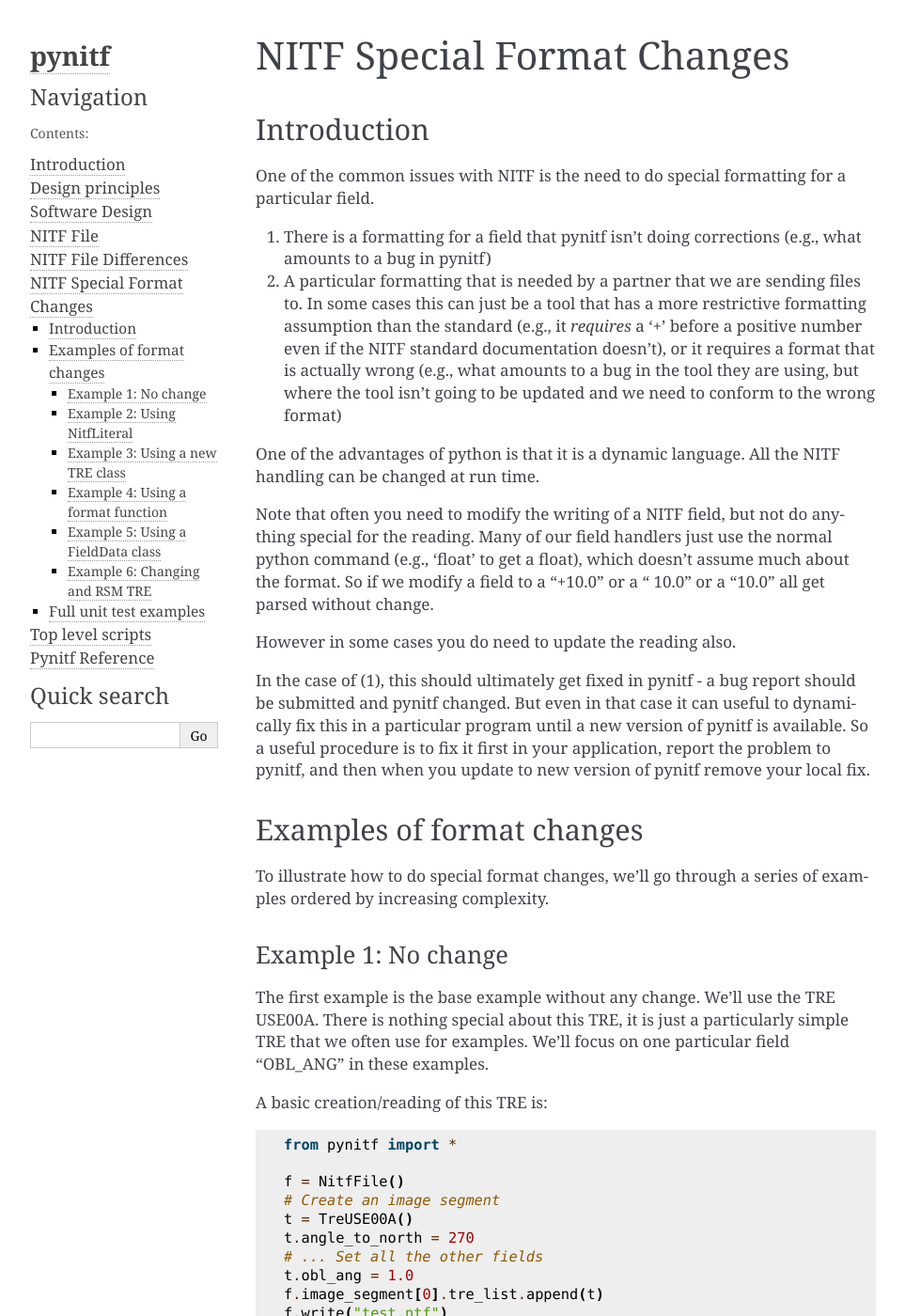
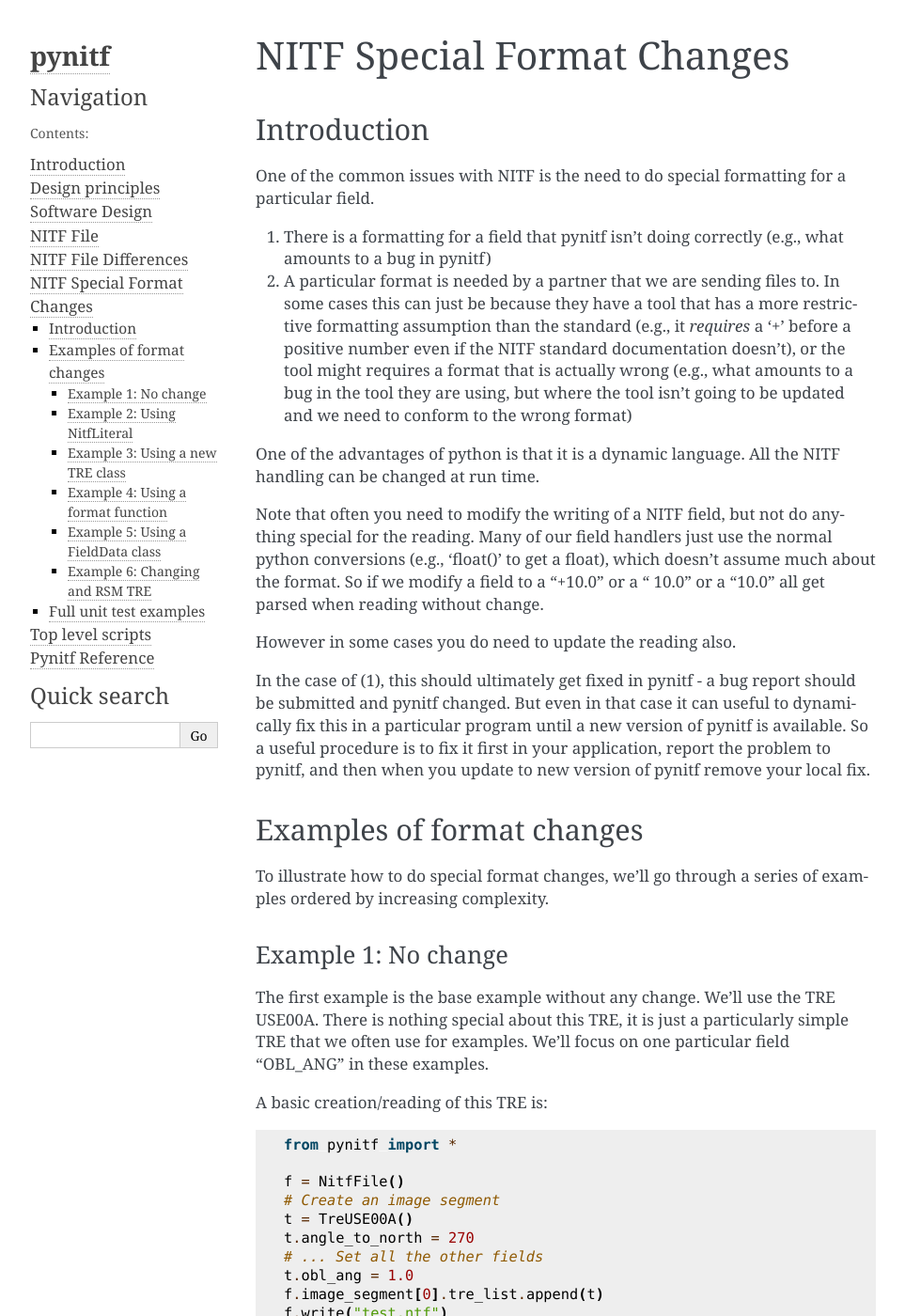
Before and after one commit to Cartography-jpl/pynitf, a Sphinx documentation site: the page built from doc/nitf_format_change.rst, in a window 1280 px wide and 1400 px high. Shown: the whole window at 94% size, without its empty margins (148-1111 px from the left). Built offline with Sphinx 7.4.7, drawn with Linux system fonts in a browser that asks for light colours; some of the changed text lies outside the part shown.

Commit message:
Clean up some of the documentation text.

```diff
--- a/doc/design.rst
+++ b/doc/design.rst
@@ -92,6 +92,8 @@ The function handle forwards work to the function handle_h, as shown in
 	  first h can handle the args
        end note
    end
+
+.. _field-struct-section:
 
 FieldStruct
 ------------
--- a/doc/nitf_format_change.rst
+++ b/doc/nitf_format_change.rst
@@ -8,13 +8,14 @@ Introduction
 One of the common issues with NITF is the need to do special formatting
 for a particular field.
 
-#. There is a formatting for a field that pynitf isn't doing corrections
+#. There is a formatting for a field that pynitf isn't doing correctly
    (e.g., what amounts to a bug in pynitf)
-#. A particular formatting that is needed by a partner that we are
-   sending files to. In some cases this can just be a tool that has
-   a more restrictive formatting assumption than the standard (e.g.,
+#. A particular format is needed by a partner that we are
+   sending files to. In some cases this can just be because they have a
+   tool that has a more restrictive formatting assumption than the standard
+   (e.g.,
    it *requires* a '+' before a positive number even if the NITF standard
-   documentation doesn't), or it requires a format that is actually
+   documentation doesn't), or the tool might requires a format that is actually
    wrong (e.g., what amounts to a bug in the tool they are using, but where
    the tool isn't going to be updated and we need to conform to the wrong
    format)
@@ -24,9 +25,9 @@ NITF handling can be changed at run time.
 
 Note that often you need to modify the writing of a NITF field, but not
 do anything special for the reading. Many of our field handlers just use
-the normal python command (e.g., 'float' to get a float), which doesn't
+the normal python conversions (e.g., 'float()' to get a float), which doesn't
 assume much about the format. So if we modify a field to a "+10.0" or a
-" 10.0" or a "10.0" all get parsed without change.
+" 10.0" or a "10.0" all get parsed when reading without change.
 
 However in some cases you do need to update the reading also.
 
@@ -70,7 +71,7 @@ Most of the time when accessing a field in the TRE "t2" we are reading, we
 want the data interpreted as a data type. This is the normal access attributes
 that we have in the Tre class in pynitf. So for example "t2.obl_ang" will
 return the floating point number 1.0. However for some purposes you want to
-know exactly the string the data that is present in the TRE. There is a
+know exactly the string the data get represented as in the TRE. There is a
 special function "get_raw_bytes" that does exactly this::
 
    print(t2.get_raw_bytes("obl_ang"))
```
Also changed, not shown: other parts of doc/nitf_format_change.rst (+1 -1 lines).
